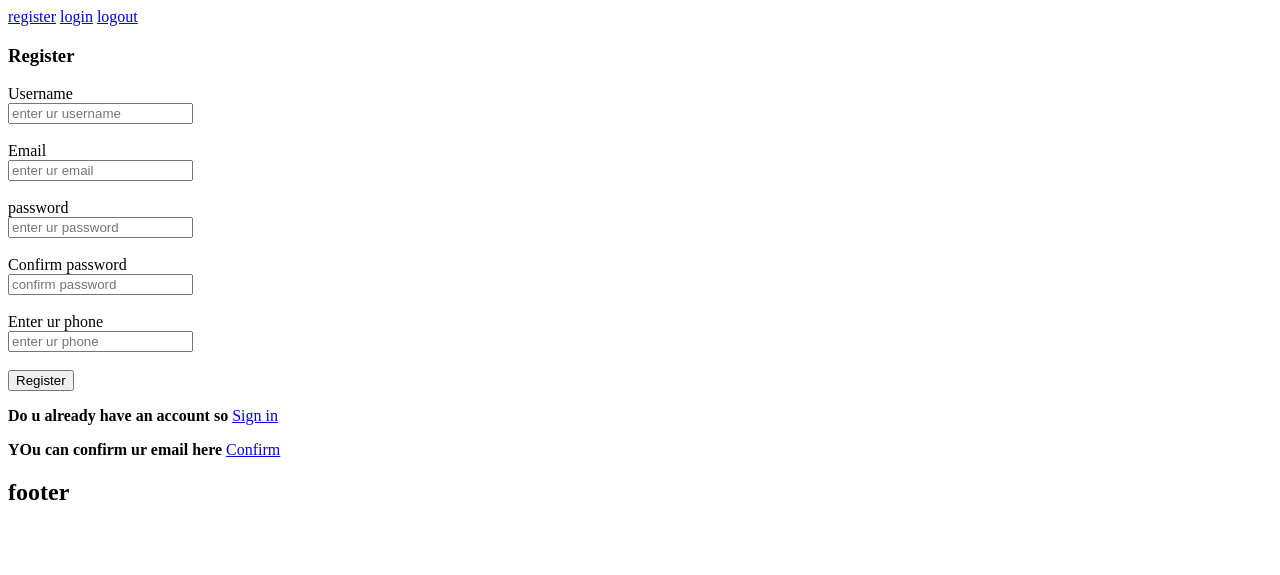
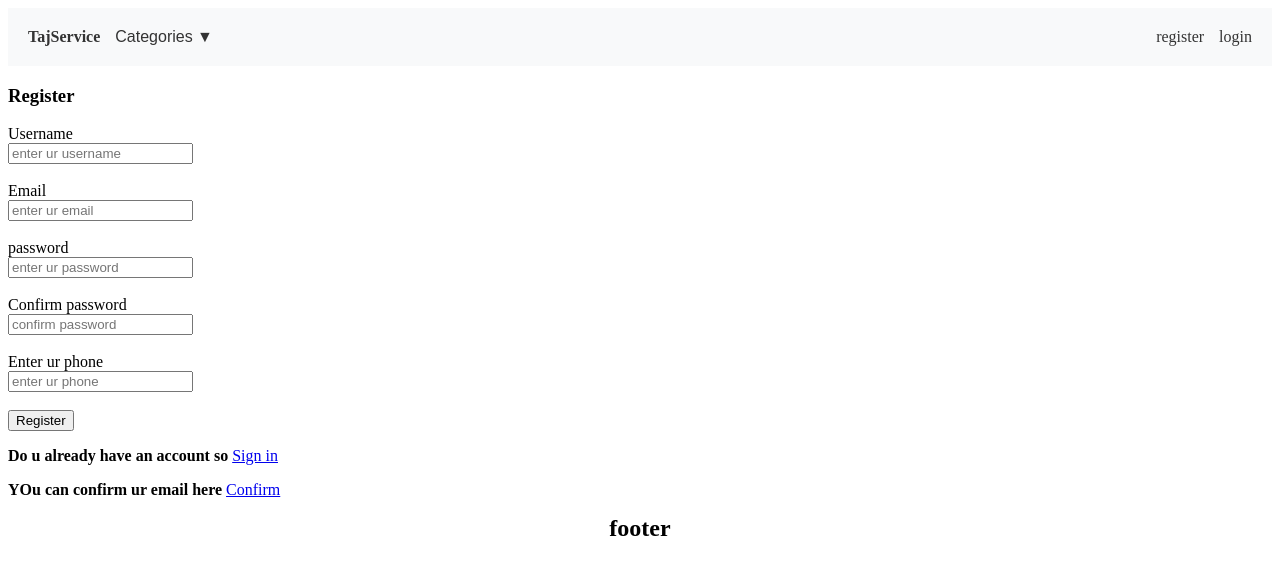
Before and after one commit to Xurwed9/usto-services, a Django app: page /accounts/register/ in a window 1280 px wide. Shown: the top 575 px of the page. Run offline with Django 5.2, Linux system fonts and the light colour scheme; parts of the project's set-up code (start-up, migrations or seed data) failed here and were passed over.

Commit message:
add categories in base.html

```diff
--- a/templates/accounts/base.html
+++ b/templates/accounts/base.html
@@ -3,14 +3,94 @@
 <head>
     <meta charset="UTF-8">
     <meta name="viewport" content="width=device-width, initial-scale=1.0">
-    <title>Document</title>
+    <title>TajService</title>
+
+    <style>
+        nav {
+            display: flex;
+            align-items: center;
+            background-color: #f8f9fa;
+            padding: 10px 20px;
+            gap: 15px;
+        }
+
+        nav a {
+            text-decoration: none;
+            color: #333;
+            font-size: 16px;
+        }
+
+        /* Контейнери асосии менюи афтанда */
+        .dropdown {
+            position: relative;
+            display: inline-block;
+        }
+
+        /* Тугмае, ки болош курсорро мебарем */
+        .dropbtn {
+            background: none;
+            border: none;
+            color: #333;
+            font-size: 16px;
+            cursor: pointer;
+            padding: 10px 0; /* Каме падинг додем, то бурдани курсор осон шавад */
+        }
+
+        /* Рӯйхати пинҳонӣ (автоматӣ пинҳон аст) */
+        .dropdown-content {
+            display: none;
+            position: absolute;
+            background-color: #ffffff;
+            min-width: 180px; /* Каме васеътар кардем, то текстҳо сиб нашаванд */
+            box-shadow: 0px 8px 16px 0px rgba(0,0,0,0.1);
+            z-index: 100; /* Сатҳро баланд кардем, то аз болои дигар блокҳо гузарад */
+            border-radius: 4px;
+            margin-top: 0px;
+        }
+
+        /* Ссылкаҳои дохили рӯйхати афтанда */
+        .dropdown-content a {
+            color: #333;
+            padding: 12px 15px;
+            text-decoration: none;
+            display: block;
+        }
+
+        /* Ранги ссылкаҳо вақте курсор болошон меравад */
+        .dropdown-content a:hover {
+            background-color: #f1f1f1;
+        }
+
+        /* Вақте курсор болои .dropdown меравад, рӯйхатро нишон деҳ */
+        .dropdown:hover .dropdown-content {
+            display: block;
+        }
+    </style>
 </head>
 <body>
     <header>
         <nav>
-            <a href="{% url 'register' %}">register</a>
-            <a href="{% url 'login' %}">login</a>
-            <a href="{% url 'logout' %}">logout</a>
+            <a href="/" style="font-weight: bold;">TajService</a>
+
+            <div class="dropdown">
+                <button class="dropbtn">Categories ▼</button>
+                <div class="dropdown-content">
+                    {% for cat in categories %}
+                        <a href="/services/category/{{ cat.slug }}/">{{ cat.name }}</a>
+                    {% empty %}
+                        <a href="#">No categories</a>
+                    {% endfor %}
+                </div>
+            </div>
+
+            <div style="margin-left: auto; display: flex; gap: 15px;">
+                {% if request.user.is_authenticated %}
+                    <a href="{% url 'logout' %}">logout</a>
+                {% else %}
+                    <a href="{% url 'register' %}">register</a>
+                    <a href="{% url 'login' %}">login</a>
+                {% endif %}
+            </div>
         </nav>
     </header>
 
@@ -19,7 +99,7 @@
     {% endblock %}
 
     <footer>
-        <h2>footer</h2>
+        <h2 style="text-align: center; margin-top: 5px;">footer</h2>
     </footer>
 </body>
 </html>
```
Also changed, not shown: templates/services/category_list.html (+1 -12 lines).
